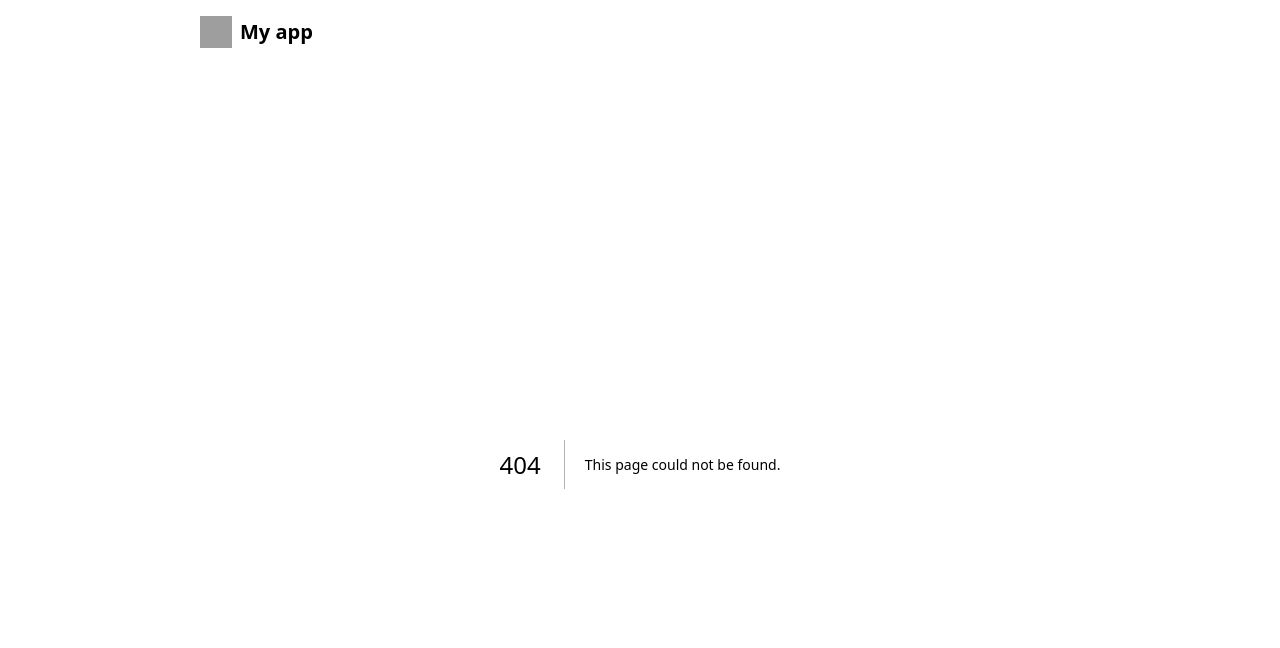
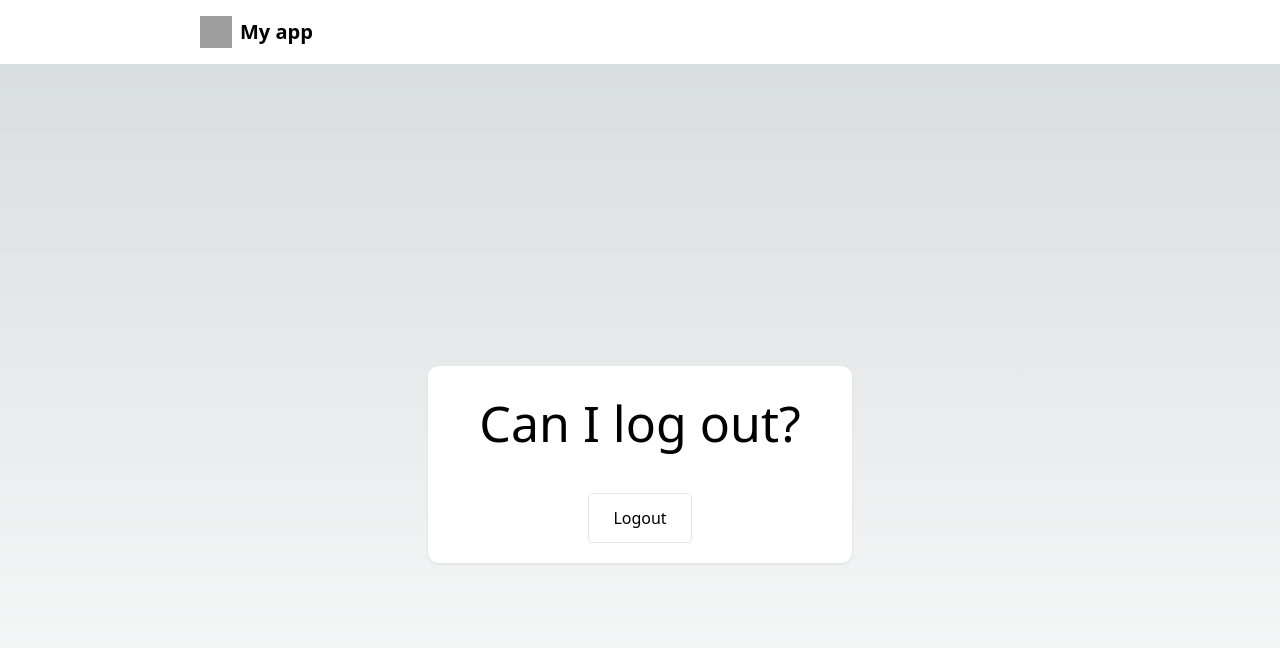
Before and after one commit to rtkjm22/mySlotApp, a Next.js app: page /logout in a window 1280 px wide. Before the commit this address had no page. Shown: the top 648 px of the page. Built offline with nearby package versions, Linux system fonts and the light colour scheme; grey boxes are pictures that could not be loaded.

Commit message:
ADD:ログアウト処理の追加

```diff
--- a/src/layouts/MainLayout.tsx
+++ b/src/layouts/MainLayout.tsx
@@ -1,14 +1,18 @@
 import Image from 'next/image'
 import Link from 'next/link'
 import React from 'react'
-
+import { selectUserInfo } from '@/stores/slice/userSlice'
+import { UserInfo } from '@/types/store/user/user'
 import { selectIsLogin } from '@/stores/slice/authSlice'
 import { useSelector } from 'react-redux'
+import { MainLayoutProps } from '@/types/layouts/mainLayout'
 
 const demoImage = 'https://placehold.jp/a6deda/ffffff/150x150.png'
 
-const MainLayout = ({ children }) => {
+const MainLayout: React.FC<MainLayoutProps> = ({ children }) => {
   const isLogin = useSelector(selectIsLogin)
+  const userInfo: UserInfo = useSelector(selectUserInfo)
+
   return (
     <>
       {/* 共通のヘッダーコンポーネント */}
@@ -49,7 +53,7 @@ const MainLayout = ({ children }) => {
                 </li>
                 <li>
                   <Link
-                    href="/"
+                    href={`/users/${userInfo.user_id}`}
                     className="block py-2 mr-4 pl-3 text-gray-700 border-b border-gray-100 hover:bg-gray-50 lg:hover:bg-transparent lg:border-0 lg:hover:text-primary-700 lg:p-0 dark:text-gray-400 lg:dark:hover:text-white dark:hover:bg-gray-700 dark:hover:text-white lg:dark:hover:bg-transparent dark:border-gray-700"
                   >
                     Profiles
@@ -57,7 +61,7 @@ const MainLayout = ({ children }) => {
                 </li>
                 <li>
                   <Link
-                    href="/"
+                    href="/logout"
                     className="block py-2 mr-4 pl-3 text-gray-700 border-b border-gray-100 hover:bg-gray-50 lg:hover:bg-transparent lg:border-0 lg:hover:text-primary-700 lg:p-0 dark:text-gray-400 lg:dark:hover:text-white dark:hover:bg-gray-700 dark:hover:text-white lg:dark:hover:bg-transparent dark:border-gray-700"
                   >
                     Logout
--- /dev/null
+++ b/src/pages/logout.tsx
@@ -0,0 +1,29 @@
+import { useDispatch, useSelector } from 'react-redux'
+import { logout } from '@/stores/slice/authSlice'
+import { useRouter } from 'next/router'
+
+function Logout() {
+  const dispatch = useDispatch()
+  const router = useRouter()
+
+  const handleLogout = (e: { preventDefault: () => void }) => {
+    e.preventDefault()
+    dispatch(logout())
+    router.push('/login')
+  }
+
+  return (
+    <>
+      <div className="h-screen flex justify-center items-center">
+        <div className="w-1/3 bg-white border border-gray-200 rounded-xl shadow-sm dark:bg-gray-800 dark:border-gray-700">
+          <div className="p-5 text-center">
+            <h2 className='text-[50px] mb-8'>Can I log out?</h2>
+            <button onClick={handleLogout} className=' border border-gray-200 rounded px-6 py-3 hover:text-gray-800 hover:bg-white transition-all'>Logout</button>
+          </div>
+        </div>
+      </div>
+    </>
+  )
+}
+
+export default Logout
--- /dev/null
+++ b/src/types/layouts/mainLayout.ts
@@ -0,0 +1,5 @@
+type MainLayoutProps = {
+  children: React.ReactElement<Object>[]
+}
+
+export type { MainLayoutProps }
```
